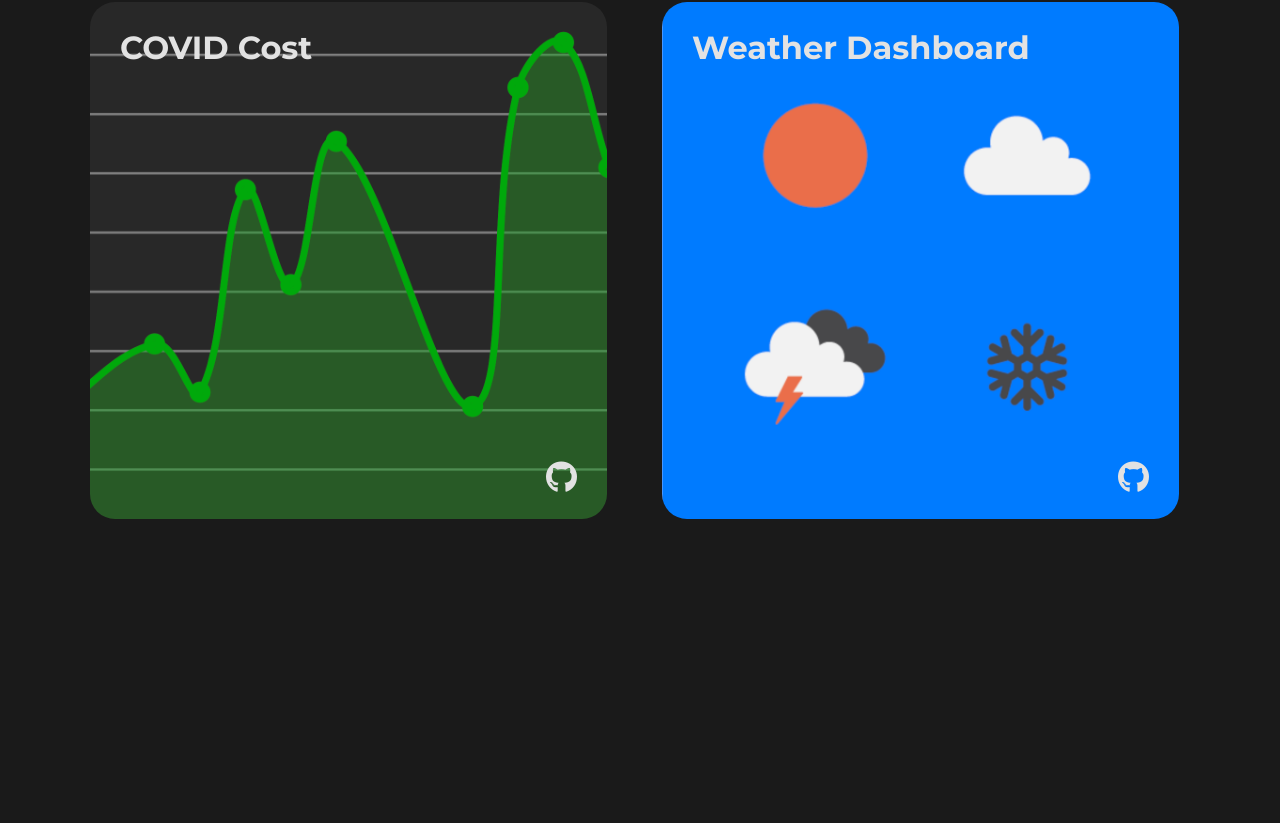
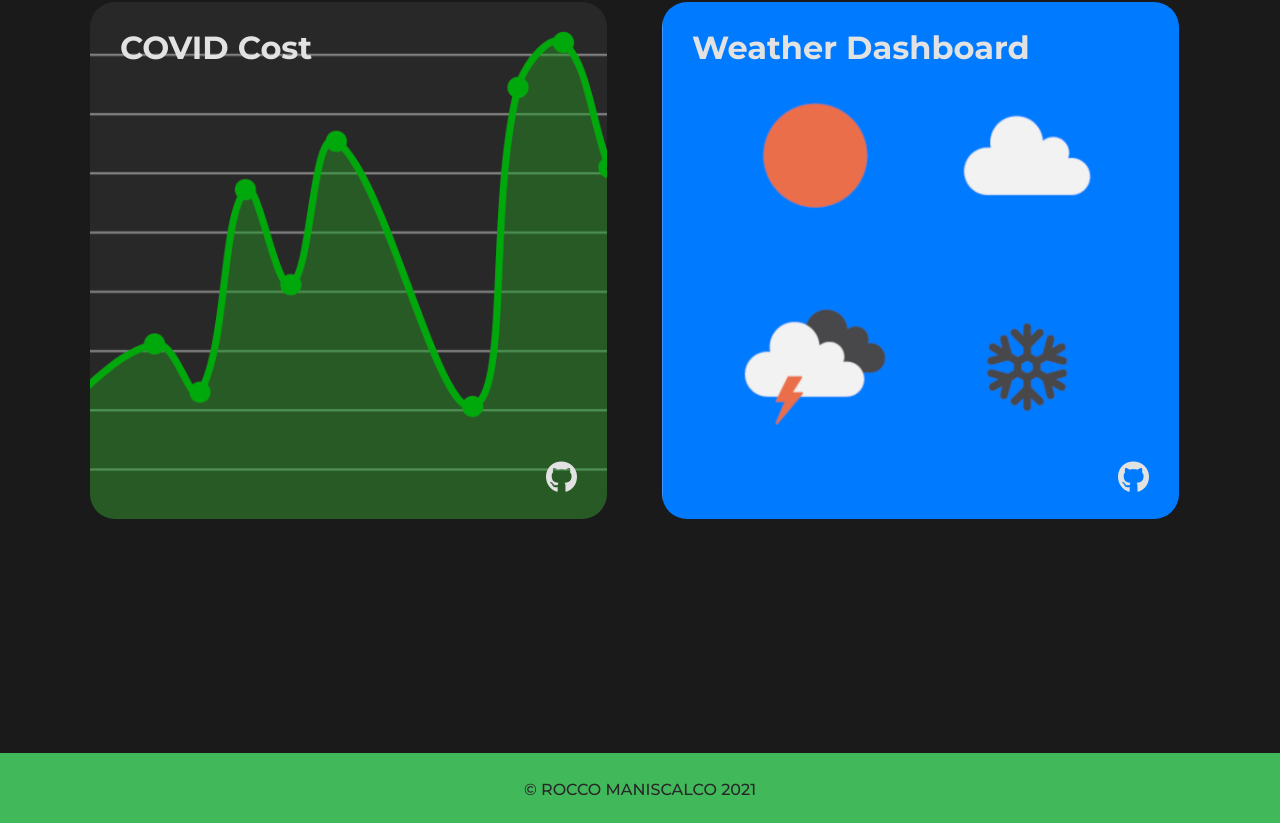
Before and after one commit to roccomaniscalco/react-portfolio, a React (Create React App) app in the folder client/: page / in a window 1280 px wide. Shown: the part 2182-3005 px from the top of the page. Built offline with nearby package versions, Linux system fonts and the light colour scheme.

Commit message:
added footer

```diff
--- a/client/public/style.css
+++ b/client/public/style.css
@@ -93,6 +93,25 @@ nav a {
   color: #e2e2e2;
   text-decoration: none;
   transition: color 0.1s cubic-bezier(0.5, 0, 0.5, 1);
+}
+
+/* FOOTER */
+
+#footer {
+  height: 70px;
+  margin-top: -70px;
+  background-color: #41b95b ;
+}
+
+#footer p {
+  padding-top: 21px;
+  text-align: center;
+
+  font-family: "Montserrat", sans-serif;
+  font-weight: 500;
+  font-size: 16px;
+  line-height: 2em;
+  color: #272727;
 }
 
 /* LANDING */
--- a/client/src/App.js
+++ b/client/src/App.js
@@ -2,6 +2,7 @@ import About from "./containers/About";
 import Landing from "./containers/Landing";
 import Nav from "./components/Nav";
 import Projects from "./containers/Projects";
+import Footer from "./components/Footer";
 
 function App() {
   return (
@@ -12,6 +13,7 @@ function App() {
         <About/>
         <Projects/>
       </main>
+      <Footer/>
     </>
   );
 }
--- /dev/null
+++ b/client/src/components/Footer.jsx
@@ -0,0 +1,11 @@
+import React from 'react';
+
+const Footer = () => {
+    return (
+        <div id="footer">
+            <p>© ROCCO MANISCALCO 2021</p>
+        </div>
+    );
+};
+
+export default Footer;
```
Also changed, not shown: 1 other file (tests, documents, lock files or other folders).
